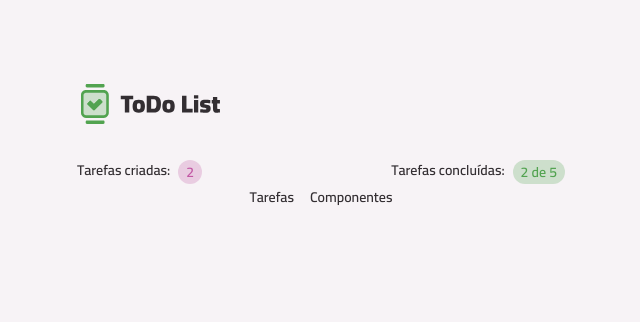
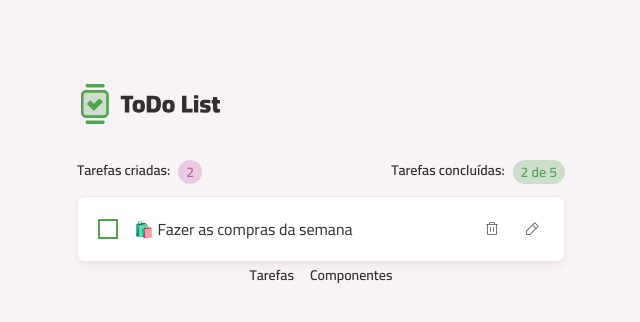
Before and after one commit to mrc-augusto/toDo_React, a React (Vite) app: page / in a window 1280 px wide. Shown: the top 322 px of the page, without its empty margins (319-959 px from the left). Built offline with nearby package versions, Linux system fonts and the light colour scheme.

Commit message:
feat: add TaskItem component for task management with edit functionality

```diff
--- /dev/null
+++ b/src/assets/core-components/task-item.tsx
@@ -0,0 +1,44 @@
+import { ButtonIcon } from "@/components/buttton-icon";
+import { Card } from "@/components/card";
+import { InputCheckbox } from "@/components/input-checkbox";
+import { Text } from "@/components/text";
+import TrashIcon from '@/assets/icons/trash.svg?react'
+import PencilIcon from '@/assets/icons/pencil.svg?react'
+import CheckIcon from '@/assets/icons/check.svg?react'
+import XIcon from '@/assets/icons/x.svg?react'
+import { useState } from "react";
+import { InputText } from "@/components/input-text";
+
+export function TaskItem(){
+  const [isEditing, setIsEditing] = useState(false)
+
+  function handleEditTask(){
+    setIsEditing(true)
+  }
+
+  function handleCancelEditTask(){
+    setIsEditing(false)
+  }
+
+
+  return(
+    <Card size='md' className="flex items-center gap-4">
+      {!isEditing ? (
+        <>
+          <InputCheckbox/>
+          <Text className="flex-1">🛍️ Fazer as compras da semana</Text>
+          <ButtonIcon icon={TrashIcon} variant='tertiary'/>
+          <ButtonIcon icon={PencilIcon} variant='tertiary' onClick={handleEditTask}/>
+        </>
+      ) : (
+        <>
+          <InputText className="flex-1"/>
+          <ButtonIcon icon={XIcon} variant='secondary' onClick={handleCancelEditTask}/>
+          <ButtonIcon icon={CheckIcon} variant='primary'/>
+        </>
+      )}
+
+    </Card>
+
+  )
+}
--- a/src/pages/page-home.tsx
+++ b/src/pages/page-home.tsx
@@ -1,3 +1,4 @@
+import { TaskItem } from "@/assets/core-components/task-item";
 import { TasksSummary } from "@/assets/core-components/tasks-summary";
 import { Container } from "@/components/container";
 
@@ -8,6 +9,9 @@
         <header className="flex items-center justify-between">
           <TasksSummary/>
         </header>
+        <main>
+          <TaskItem/>
+        </main>
       </Container>
     </>
   )
```
